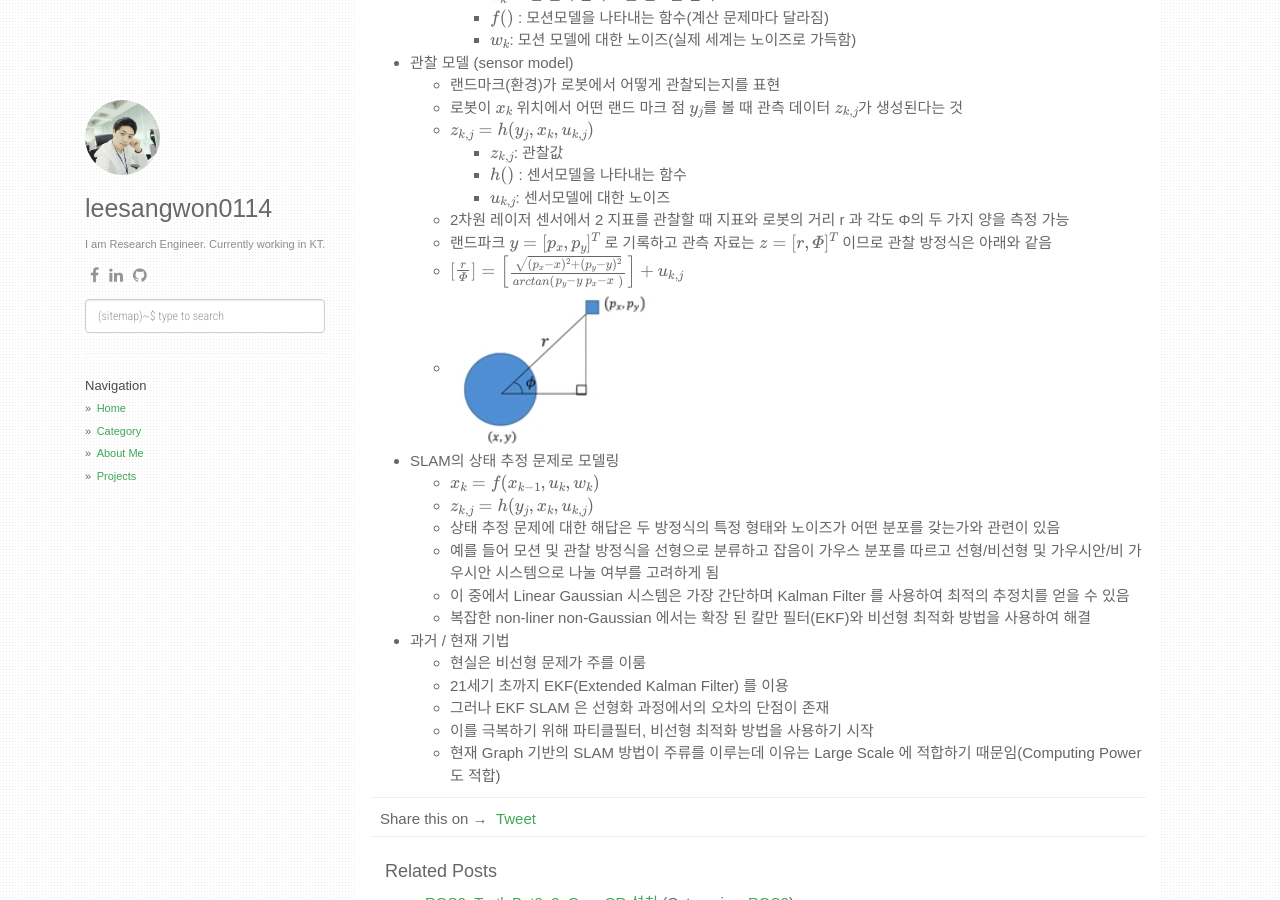
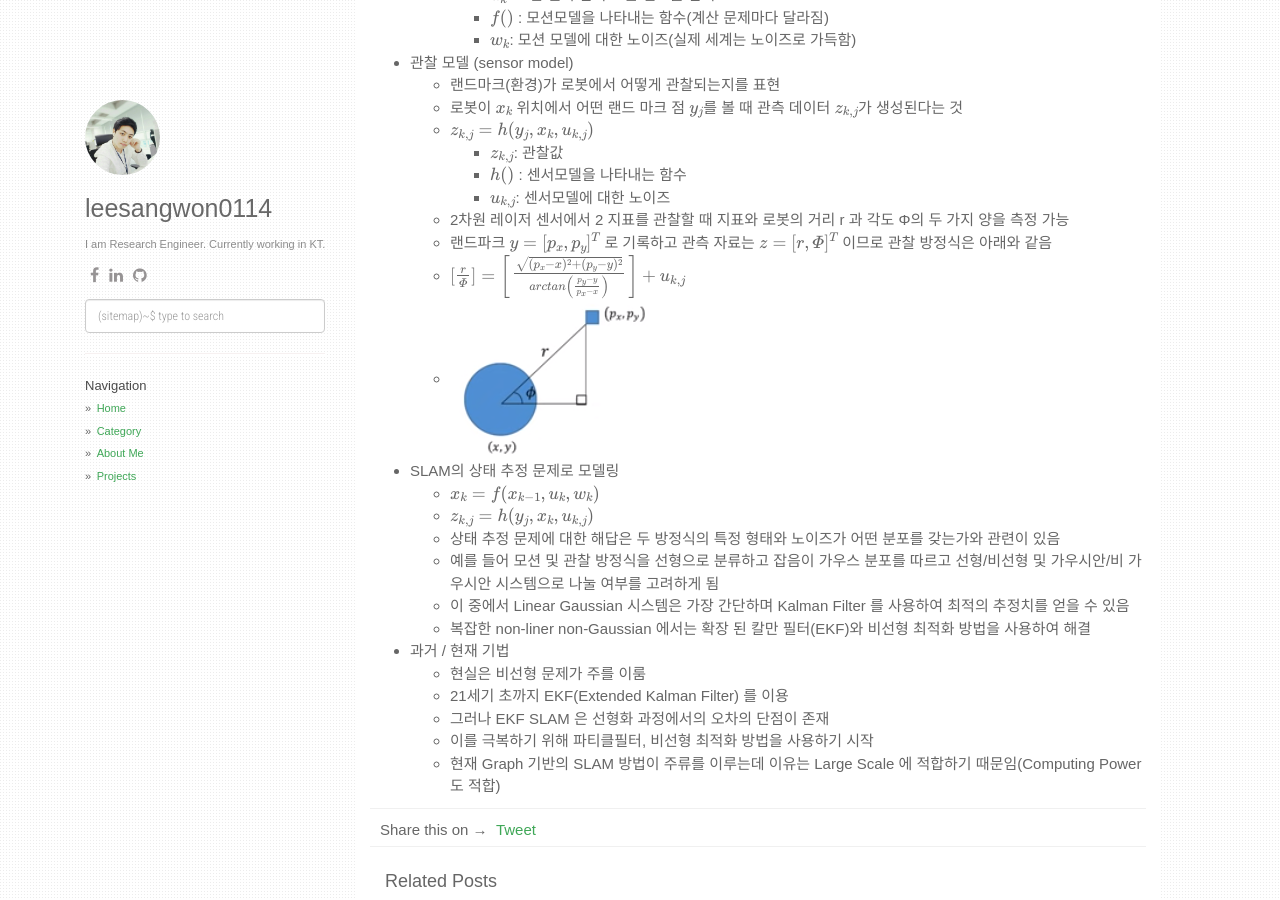
Before and after one commit to leesangwon0114/leesangwon0114.github.io, a Jekyll site: the page built from _posts/2022-01-12-ROS2_TurtleBot3_4.SLAM 기초.markdown, in a window 1280 px wide and 900 px high, scrolled down 2565 px. Built offline with Jekyll 4.4.1, drawn with Linux system fonts in a browser that asks for light colours; nearby versions of some CDN libraries; formulas are drawn with MathJax 3; comment, search, counter and statistics services are not loaded.

Commit message:
Update 2022-01-12-ROS2_TurtleBot3_4.SLAM 기초.markdown

```diff
--- a/_posts/2022-01-12-ROS2_TurtleBot3_4.SLAM 기초.markdown
+++ b/_posts/2022-01-12-ROS2_TurtleBot3_4.SLAM 기초.markdown
@@ -106,7 +106,7 @@ TutleBot3 Waffle Pi 는 360 Laser Distance Sensor(LDS) - Lidar 즉, 360도 2차
         + $ u_{k,j} $: 센서모델에 대한 노이즈
     - 2차원 레이저 센서에서 2 지표를 관찰할 때 지표와 로봇의 거리 r 과 각도 Φ의 두 가지 양을 측정 가능
     - 랜드파크 $ y = [p_x, p_y]^T $ 로 기록하고 관측 자료는 $ z = [r, Φ]^T $ 이므로 관찰 방정식은 아래와 같음
-    - $\begin{bmatrix} \frac{r}{Φ} \end{bmatrix} = \begin{bmatrix}  \frac{\sqrt {(p_x - x)^2 + (p_y - y)^2}}{arctan \begin{pmatrix} p_y - y\\ p_x -x \\ \end{pmatrix}} \end{bmatrix} + u_{k,j}$
+    - $\begin{bmatrix} \frac{r}{Φ} \end{bmatrix} = \begin{bmatrix}  \frac{\sqrt {(p_x - x)^2 + (p_y - y)^2}}{arctan \begin{pmatrix} \frac{p_y - y}{p_x -x}\end{pmatrix}} \end{bmatrix} + u_{k,j}$
     - ![Alt text](http://leesangwon0114.github.io/static/img/ROS2/4.1.png)
 
 * SLAM의 상태 추정 문제로 모델링
```
